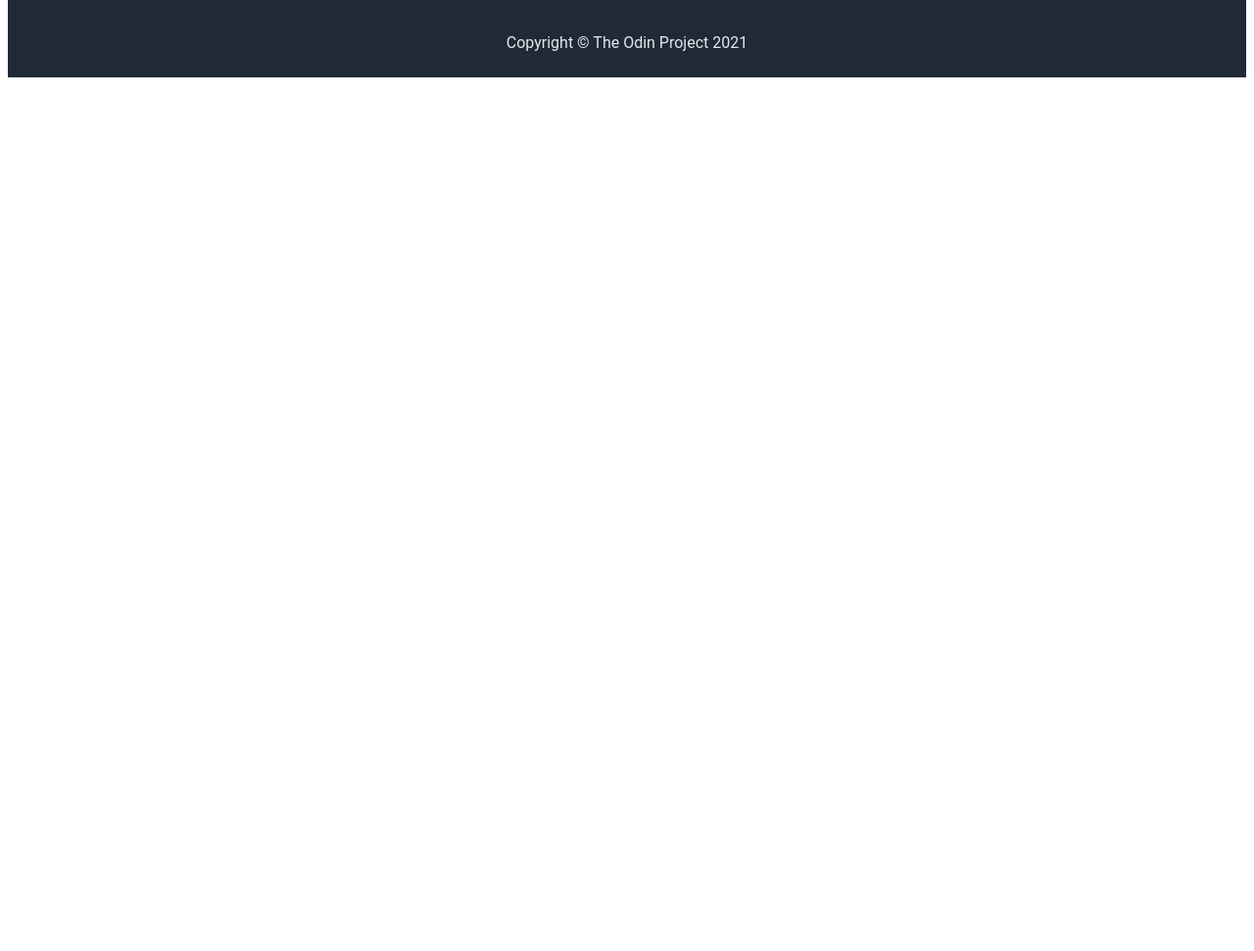
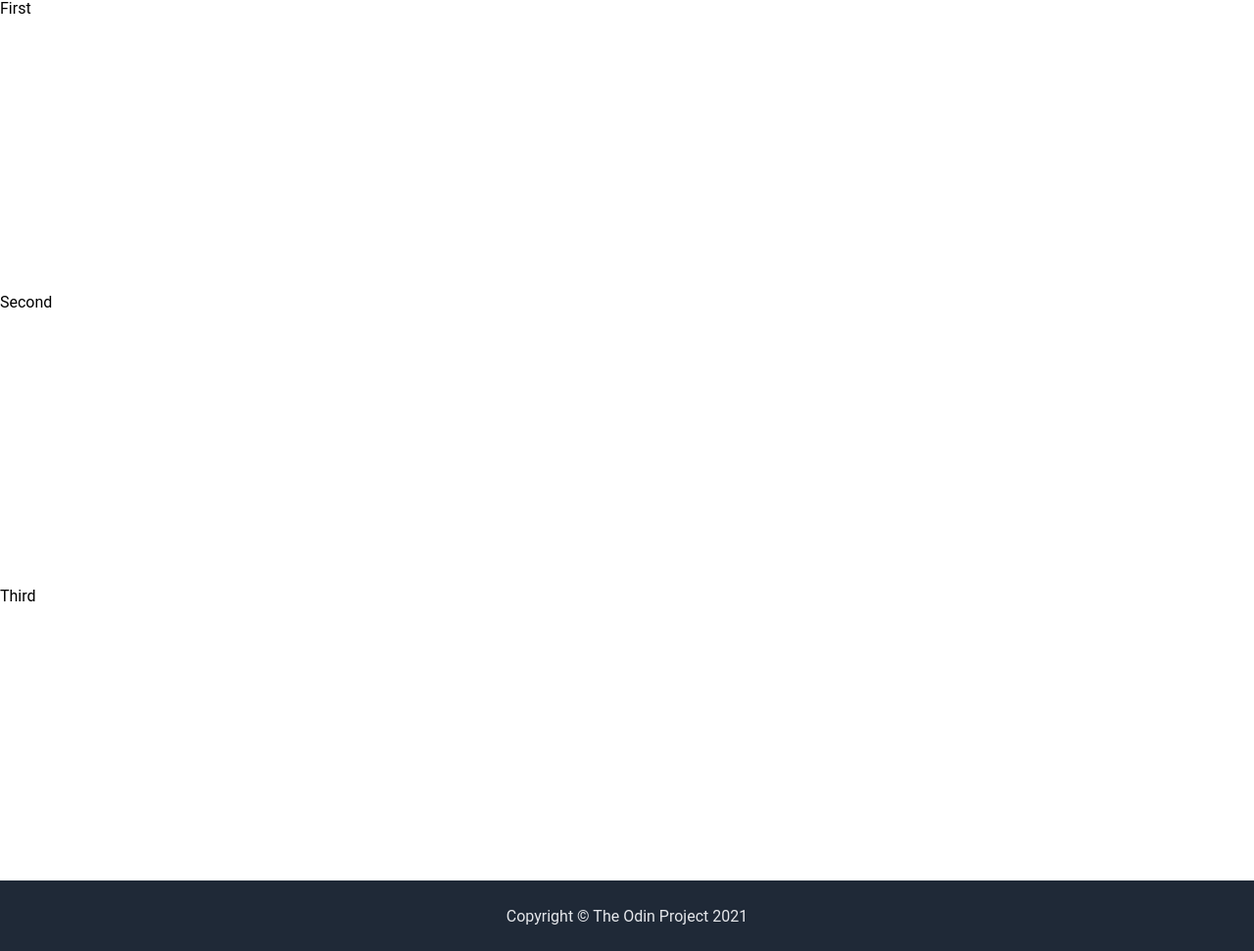
Before and after one commit to OWNN01/Landing_Page, a plain HTML site: page index.html in a window 1280 px wide. Shown: the part 73-1044 px from the top of the page at 98% size. Before the commit the page ends 800 px from the top, so only its background shows below. Drawn offline with Linux system fonts and the light colour scheme.

Commit message:
Add in some formatting for the content

```diff
--- a/index.html
+++ b/index.html
@@ -24,7 +24,15 @@
     </div>
 
     <div class="content">
-
+        <div class="first-content">
+            First
+        </div>
+        <div class="second-content">
+            Second
+        </div>
+        <div class="third-content">
+            Third
+        </div>
     </div>
 
     <div class="footer">
--- a/style.css
+++ b/style.css
@@ -1,8 +1,9 @@
 body {
+    font-family: "Roboto";
     display: flex;
     flex-direction: column;
-    font-family: "Roboto";
-    justify-content: space-between;
+    justify-content: flex-end;
+    margin: 0;
 }
 
 .header {
@@ -15,6 +16,25 @@ body {
     align-items: center;
 }
 
+.content {
+    display: flex;
+    flex-direction: column;
+    justify-content: space-between;
+    flex-grow: 1;
+}
+
+.first-content {
+    height: 300px;
+}
+
+.second-content {
+    height: 300px;
+}
+
+.third-content {
+    height: 300px;
+}
+
 .footer {
     background-color: #1F2937;
     color: #E5E7EB;
@@ -23,7 +43,6 @@ body {
     align-items: center;
     height: 72px;
 }
-
 
 a {
     font-size: 18px;
```
